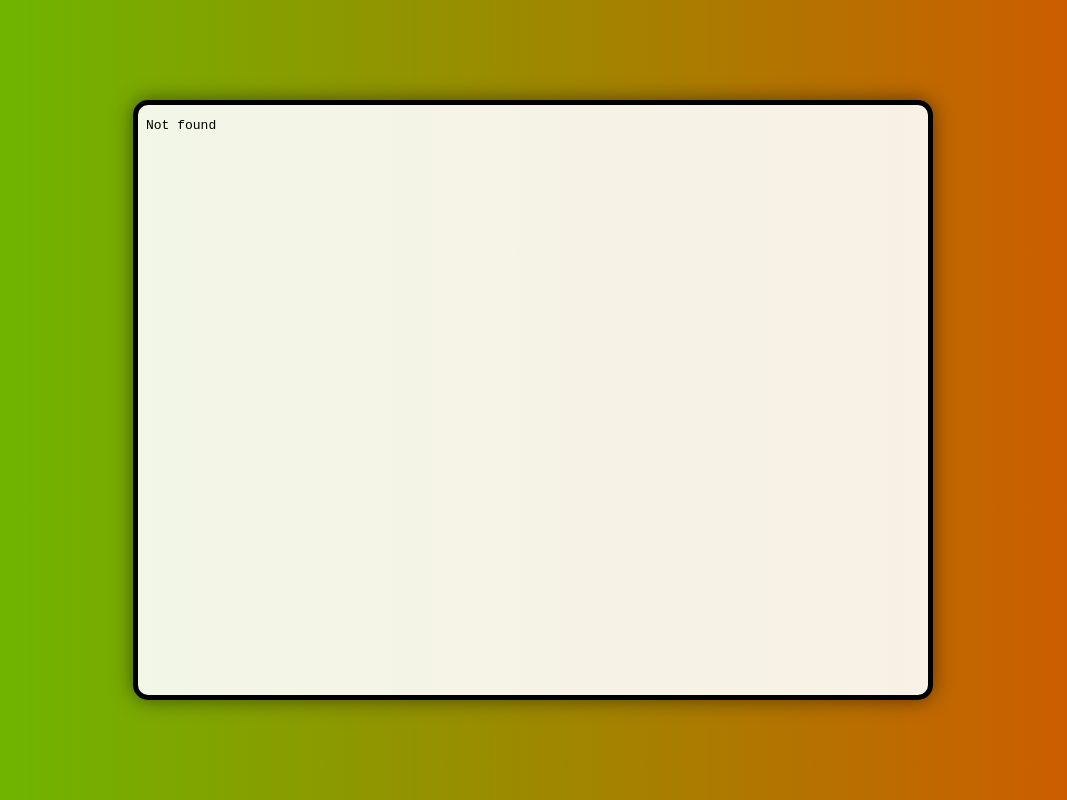
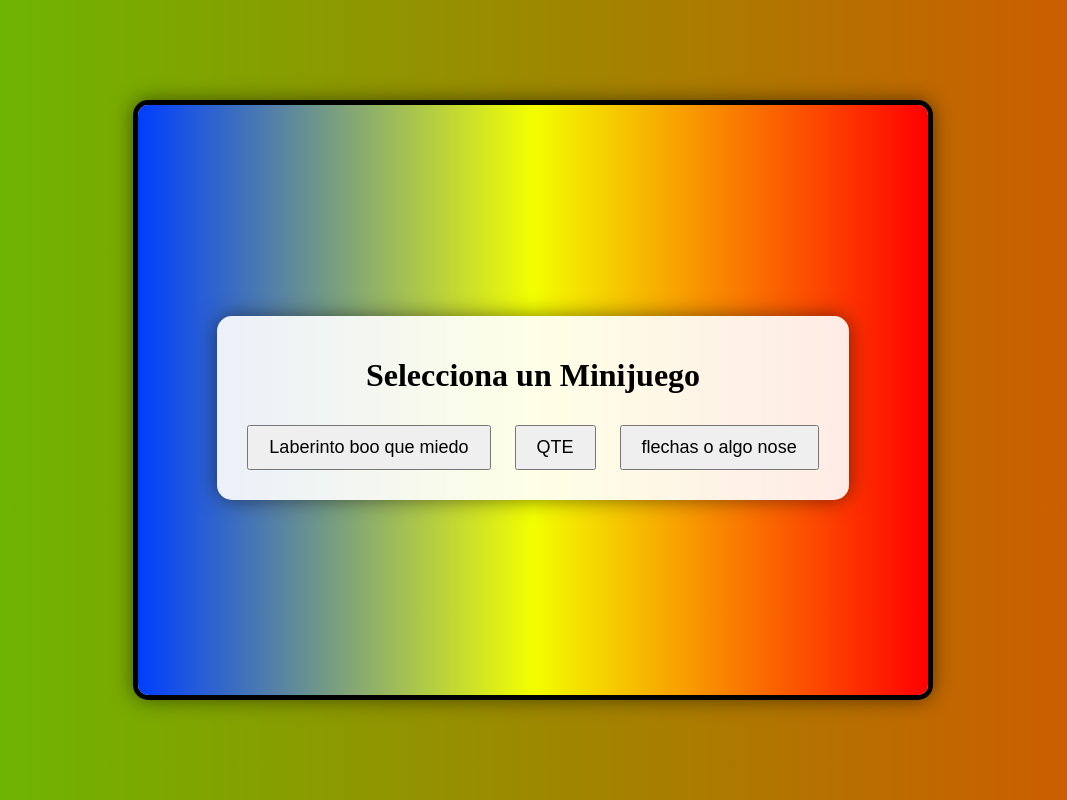
Before and after one commit to LCC143/juegotic, a plain HTML site: page index.html in a window 1280 px wide. Shown: the whole page, without its empty margins (107-1174 px from the left). Drawn offline with Linux system fonts and the light colour scheme.

Commit message:
Update index.html

```diff
--- a/index.html
+++ b/index.html
@@ -45,7 +45,7 @@
 </head>
 <body>
     <div id="contenedor-juego">
-        <iframe src="juegog.html"></iframe>
+        <iframe src="jueg.html"></iframe>
     </div>
 </body>
 </html>
```
